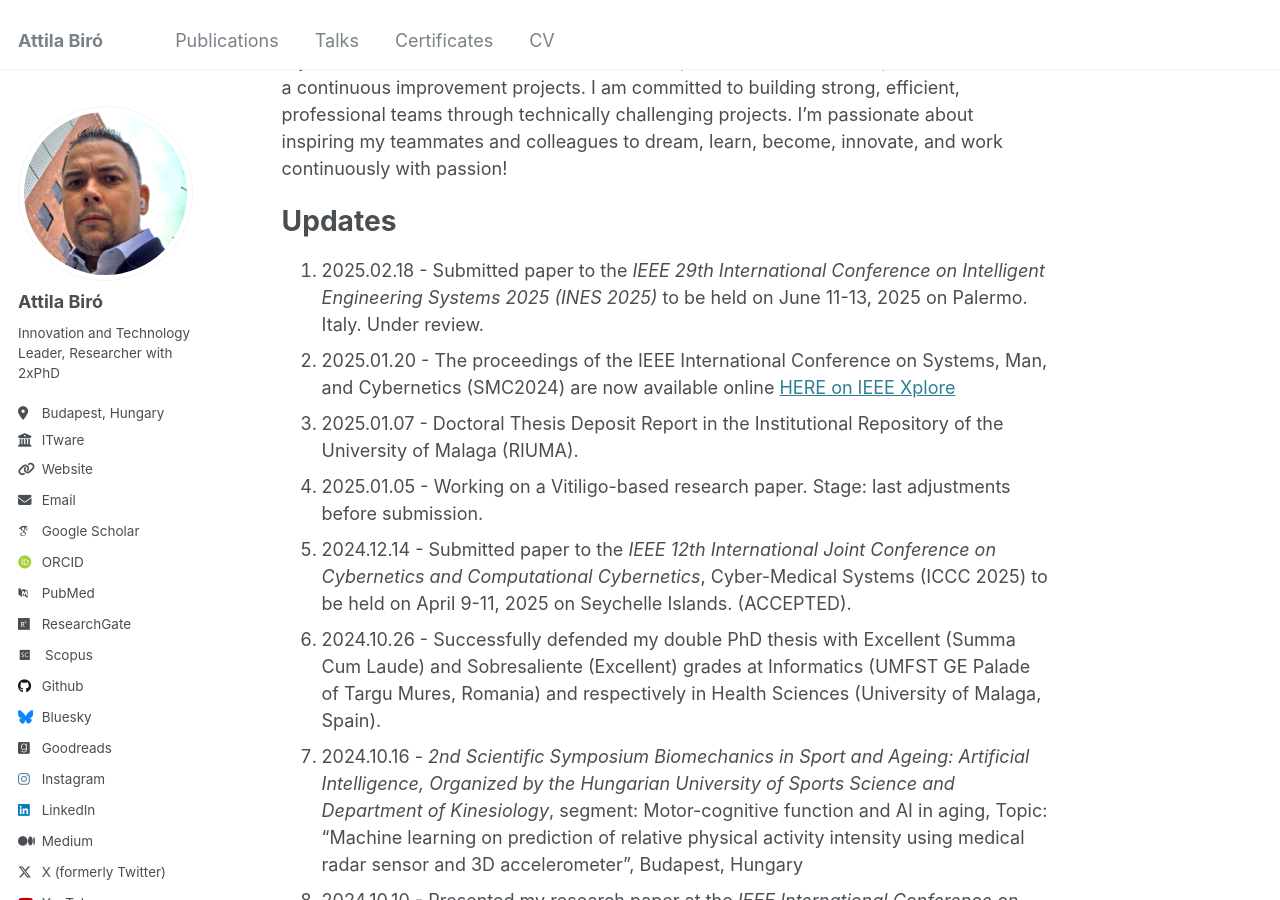
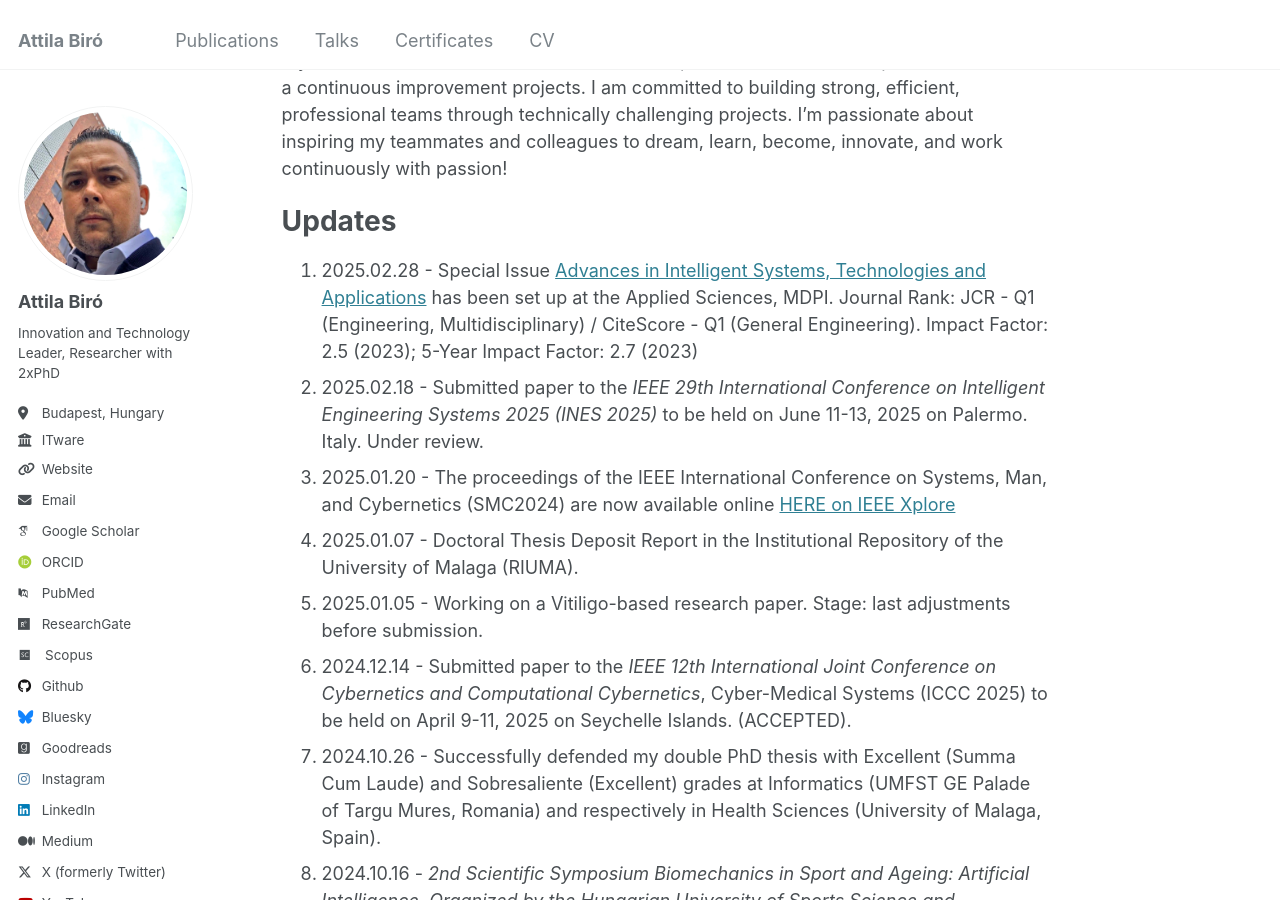
Before and after one commit to biroka/biroka.github.io, a Jekyll site: the page built from _pages/about.md, in a window 1280 px wide and 900 px high, scrolled down 439 px. Built offline with Jekyll 4.4.1, drawn with Linux system fonts in a browser that asks for light colours; some web fonts are replaced.

Commit message:
Update about.md

```diff
--- a/_pages/about.md
+++ b/_pages/about.md
@@ -18,14 +18,15 @@ My motivation is to ensure the business development /software development /resea
 
 Updates
 ======
-1. 2025.02.18 - Submitted paper to the _IEEE 29th International Conference on Intelligent Engineering Systems 2025 (INES 2025)_ to be held on June 11-13, 2025 on Palermo. Italy. Under review.
-2. 2025.01.20 - The proceedings of the IEEE International Conference on Systems, Man, and Cybernetics (SMC2024) are now available online [HERE on IEEE Xplore](https://ieeexplore.ieee.org/xpl/conhome/10830919/proceeding)
-3. 2025.01.07 - Doctoral Thesis Deposit Report in the Institutional Repository of the University of Malaga (RIUMA).
-4. 2025.01.05 - Working on a Vitiligo-based research paper. Stage: last adjustments before submission.
-5. 2024.12.14 - Submitted paper to the _IEEE 12th International Joint Conference on Cybernetics and Computational Cybernetics_, Cyber-Medical Systems (ICCC 2025) to be held on April 9-11, 2025 on Seychelle Islands. (ACCEPTED).
-6. 2024.10.26 - Successfully defended my double PhD thesis with Excellent (Summa Cum Laude) and Sobresaliente (Excellent) grades at Informatics (UMFST GE Palade of Targu Mures, Romania) and respectively in Health Sciences (University of Malaga, Spain).
-7. 2024.10.16 - _2nd Scientific Symposium Biomechanics in Sport and Ageing: Artificial Intelligence, Organized by the Hungarian University of Sports Science and Department of Kinesiology_, segment: Motor-cognitive function and AI in aging, Topic: "Machine learning on prediction of relative physical activity intensity using medical radar sensor and 3D accelerometer", Budapest, Hungary
-8. 2024.10.10 - Presented my research paper at the _IEEE International Conference on Systems, Man, and Cybernetics (SMC 2024)_, Topic: "_Enhanced Spatial-Temporal Analysis for EEG-Based Microsleep Detection: Integrating Kalman Filtering with Voronoi Tessellation and Adaptive Coverage Control_", Kuching, Sarawak, Malaysia
+1. 2025.02.28 - Special Issue [Advances in Intelligent Systems, Technologies and Applications](https://www.mdpi.com/journal/applsci/special_issues/5IQ6DOHB42) has been set up at the Applied Sciences, MDPI. Journal Rank: JCR - Q1 (Engineering, Multidisciplinary) / CiteScore - Q1 (General Engineering). Impact Factor: 2.5 (2023); 5-Year Impact Factor: 2.7 (2023)
+2. 2025.02.18 - Submitted paper to the _IEEE 29th International Conference on Intelligent Engineering Systems 2025 (INES 2025)_ to be held on June 11-13, 2025 on Palermo. Italy. Under review.
+3. 2025.01.20 - The proceedings of the IEEE International Conference on Systems, Man, and Cybernetics (SMC2024) are now available online [HERE on IEEE Xplore](https://ieeexplore.ieee.org/xpl/conhome/10830919/proceeding)
+4. 2025.01.07 - Doctoral Thesis Deposit Report in the Institutional Repository of the University of Malaga (RIUMA).
+5. 2025.01.05 - Working on a Vitiligo-based research paper. Stage: last adjustments before submission.
+6. 2024.12.14 - Submitted paper to the _IEEE 12th International Joint Conference on Cybernetics and Computational Cybernetics_, Cyber-Medical Systems (ICCC 2025) to be held on April 9-11, 2025 on Seychelle Islands. (ACCEPTED).
+7. 2024.10.26 - Successfully defended my double PhD thesis with Excellent (Summa Cum Laude) and Sobresaliente (Excellent) grades at Informatics (UMFST GE Palade of Targu Mures, Romania) and respectively in Health Sciences (University of Malaga, Spain).
+8. 2024.10.16 - _2nd Scientific Symposium Biomechanics in Sport and Ageing: Artificial Intelligence, Organized by the Hungarian University of Sports Science and Department of Kinesiology_, segment: Motor-cognitive function and AI in aging, Topic: "Machine learning on prediction of relative physical activity intensity using medical radar sensor and 3D accelerometer", Budapest, Hungary
+9. 2024.10.10 - Presented my research paper at the _IEEE International Conference on Systems, Man, and Cybernetics (SMC 2024)_, Topic: "_Enhanced Spatial-Temporal Analysis for EEG-Based Microsleep Detection: Integrating Kalman Filtering with Voronoi Tessellation and Adaptive Coverage Control_", Kuching, Sarawak, Malaysia
 
 Affiliations
 ------
```
